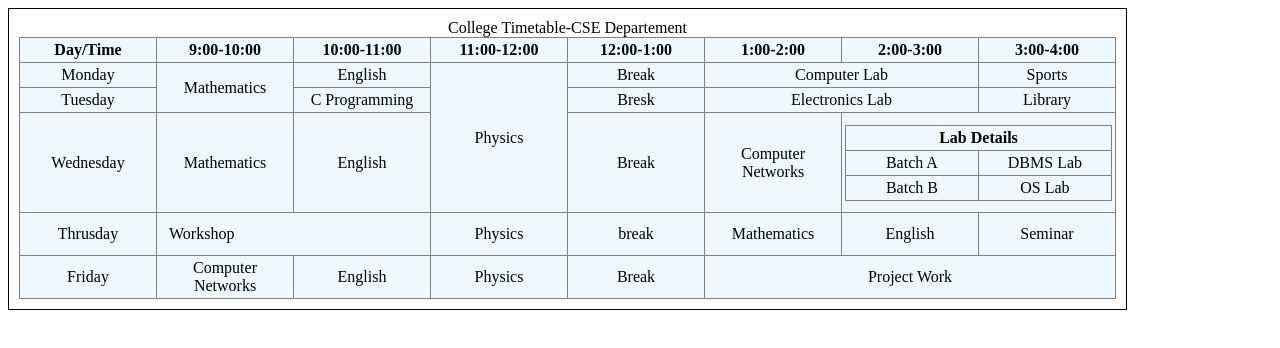
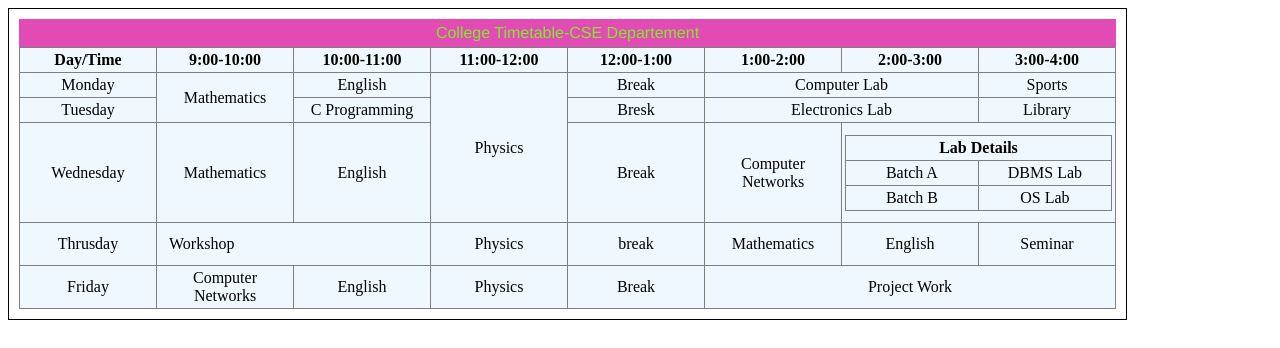
Before and after one commit to pawanadhikari01010065/all-web-designing-assignments, a plain HTML site: page assignment-3(table).html in a window 1280 px wide. Drawn offline with Linux system fonts and the light colour scheme.

Commit message:
font ,background changes

```diff
--- a/assignment-3(table).html
+++ b/assignment-3(table).html
@@ -15,8 +15,7 @@
 
          <body style="border: 1px solid black; padding: 10px; width:fit-content;  " >
              <table border="1" >
-             <caption colspan="8" style="text-align: center;
-                 ">College Timetable-CSE Departement</caption>
+             <caption colspan="8" style="text-align: center;font-family: 'Franklin Gothic Medium', 'Arial Narrow', Arial, sans-serif;color: rgb(130, 233, 45);padding: 5px ;background-color: rgb(226, 75, 180);">College Timetable-CSE Departement</caption>
                  <tr >
 
                         <th>Day/Time</th>
```
